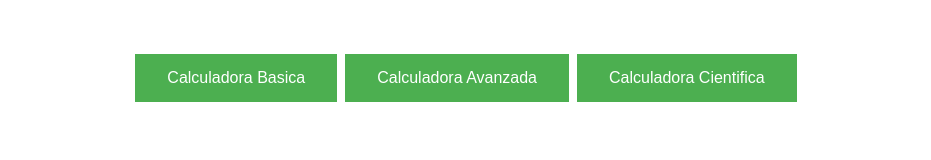
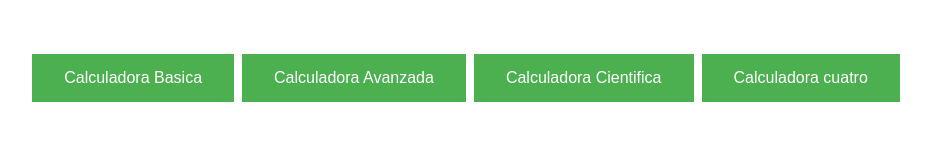
Before and after one commit to ALFONSOVM13/calculadora, a plain HTML site: page index.html in a window 1280 px wide. Shown: the whole page, without its empty margins (174-1105 px from the left). Drawn offline with Linux system fonts and the light colour scheme.

Commit message:
calculadora 4

```diff
--- a/index.html
+++ b/index.html
@@ -30,6 +30,7 @@
         <button onclick="window.open('calculadora basica.html', '_blank')">Calculadora Basica</button>
         <button onclick="window.open('calculadora avanzada.html', '_blank')">Calculadora Avanzada</button>
         <button onclick="window.open('calculadora cientifica.html', '_blank')">Calculadora Cientifica</button>
+        <button onclick="window.open('calculadora cuatro.html', '_blank')">Calculadora cuatro</button>
         <!-- hola -->
       </body>
     </div>
```
